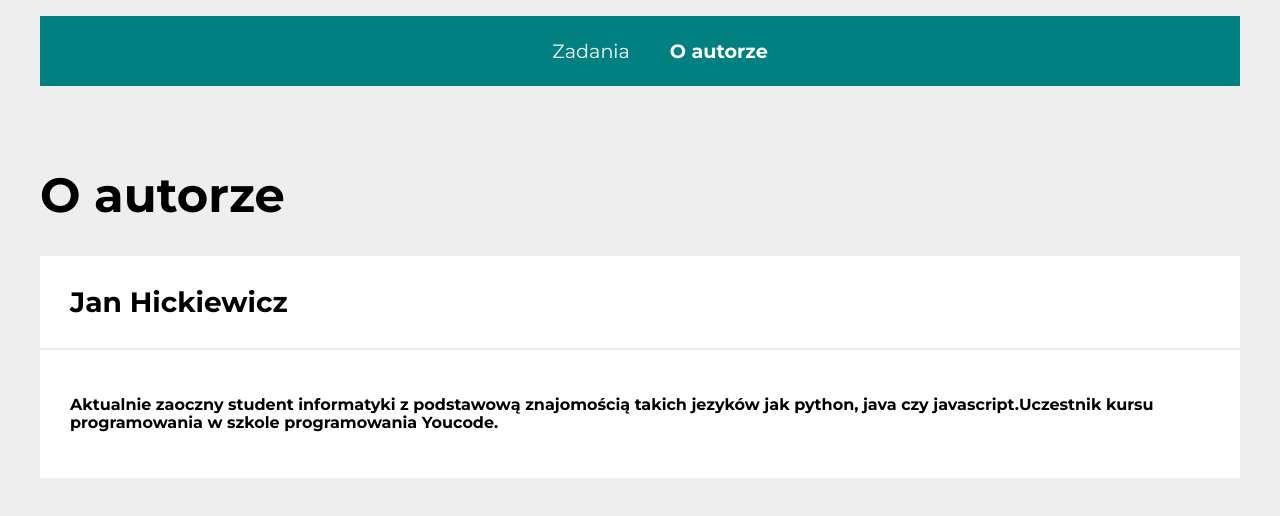
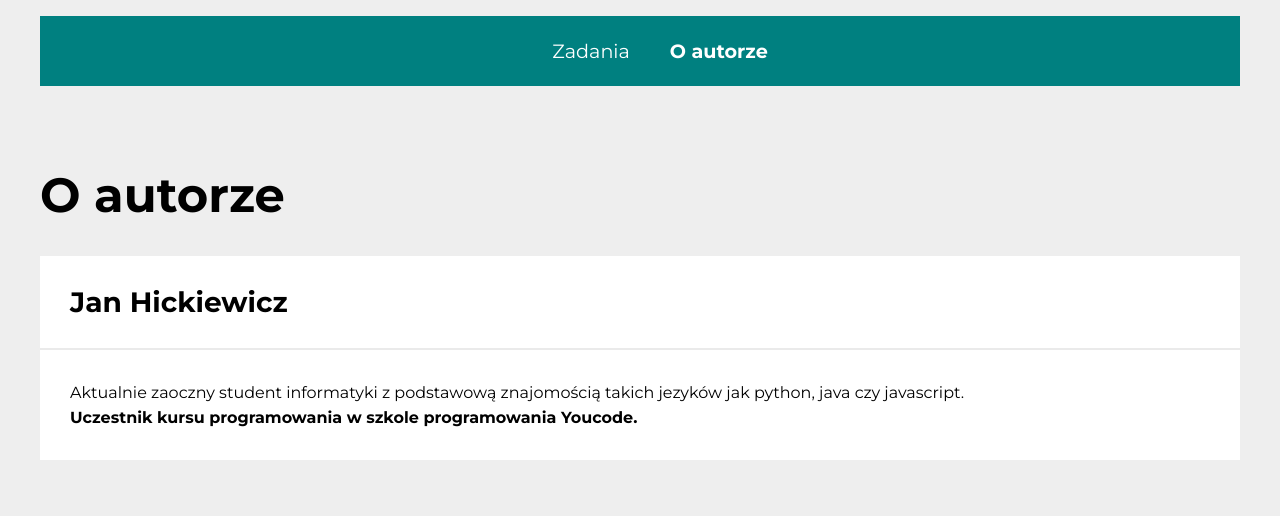
Before and after one commit to greedyChicken/todo-list-react, a React (Create React App) app: page /autor in a window 1280 px wide. Shown: the top 516 px of the page. Built offline with nearby package versions, Linux system fonts and the light colour scheme.

Commit message:
refactor author page

```diff
--- a/src/features/author/AuthorPage.js
+++ b/src/features/author/AuthorPage/index.js
@@ -1,6 +1,7 @@
-import Section from "../../common/Section";
-import Header from "../../common/Header";
-import { Container } from "../../common/Container/styled";
+import Section from "../../../common/Section";
+import Header from "../../../common/Header";
+import { Container } from "../../../common/Container/styled";
+import { AuthorDescription } from "./styled";
 
 const AuthorPage = () => (
   <Container>
@@ -8,13 +9,14 @@ const AuthorPage = () => (
     <Section
       title="Jan Hickiewicz"
       body={
-        <p>
+        <AuthorDescription>
           Aktualnie zaoczny student informatyki z podstawową znajomością takich
           jezyków jak python, java czy javascript.
+          <br />
           <strong>
             Uczestnik kursu programowania w szkole programowania Youcode.
           </strong>
-        </p>
+        </AuthorDescription>
       }
     />
   </Container>
--- /dev/null
+++ b/src/features/author/AuthorPage/styled.js
@@ -0,0 +1,6 @@
+import styled from "styled-components";
+
+export const AuthorDescription = styled.div`
+  font-weight: 400;
+  line-height: 25px;
+`;
```
